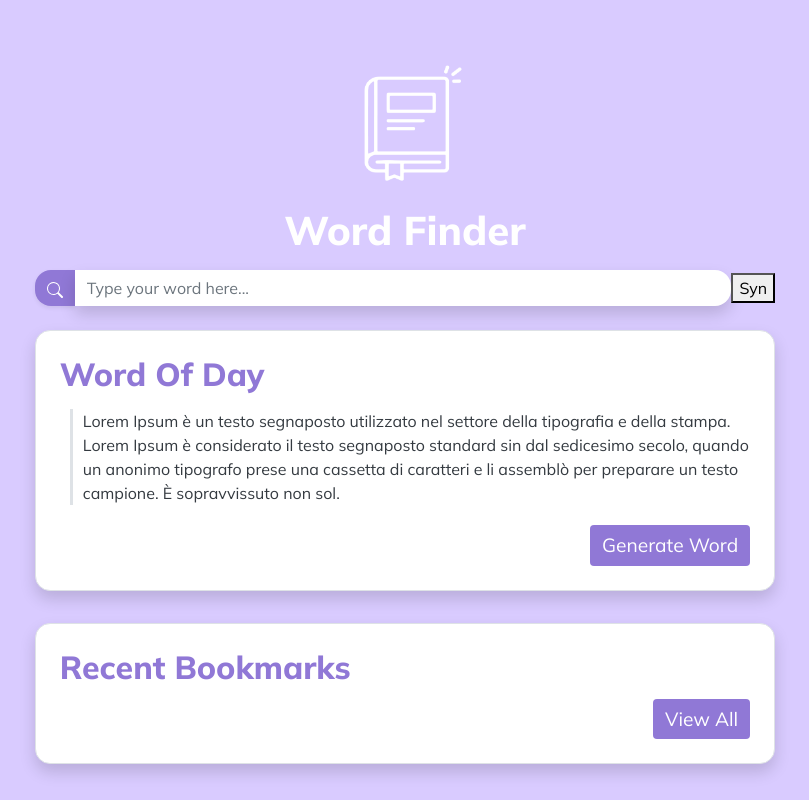
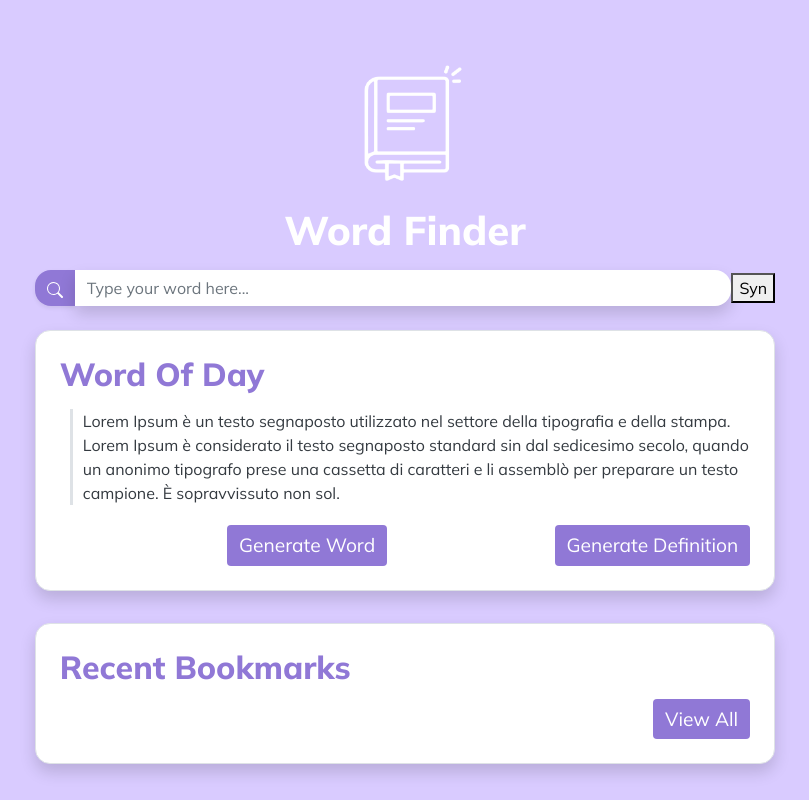
Before and after one commit to Natasha-A/WordFinder, a React (Create React App) app in the folder finalproject-app/: page / in a window 1280 px wide. Shown: the whole page, without its empty margins (235-1044 px from the left). Built offline with nearby package versions, Linux system fonts and the light colour scheme.

Commit message:
Co-authored-by: Alireza Maghsoud <Alirezamaghsoud@users.noreply.github.com>

```diff
--- a/finalproject-app/src/components/Homepage.js
+++ b/finalproject-app/src/components/Homepage.js
@@ -20,7 +20,8 @@ function Homepage( { recentBookmarks }) {
 
   const navigate = useNavigate();
   const handleSubmit = (event) => {
-  event.preventDefault(); // prevents from refreshing screen
+  event.preventDefault();
+  // prevents from refreshing screen
 
   // error checking for word input
   // i.e.) check if word exists and has no spaces
@@ -53,10 +54,22 @@ function Homepage( { recentBookmarks }) {
         console.log(err);
       }
 
+      // try {
+      //   const resp = await axios.get(`https://api.dictionaryapi.dev/api/v2/entries/en/${wordOfDay}`);
+      //   setDefWOD(resp.data);
+
+      //   console.log(defWOD);
+      // } catch(err) {
+      //   console.log(err);
+
+      // }
+    }
+
+
+    const fetchWordDesc = async () => {
       try {
         const resp = await axios.get(`https://api.dictionaryapi.dev/api/v2/entries/en/${wordOfDay}`);
-        setDefWOD(resp.data);
-
+        setDefWOD(resp.date[0]);
         console.log(defWOD);
       } catch(err) {
         console.log(err);
@@ -104,12 +117,13 @@ function fetchDefintion() {
                <p>{defWOD.word}</p>
 
                 {/* Example */}
-              <div className="border-start border-3 " Style="margin-left:10px; padding-left:10px;">
+              {<div className="border-start border-3 " Style="margin-left:10px; padding-left:10px;">
                 <p>Lorem Ipsum è un testo segnaposto utilizzato nel settore della tipografia e della stampa. Lorem Ipsum è considerato il testo segnaposto standard sin dal sedicesimo secolo, quando un anonimo tipografo prese una cassetta di caratteri e li assemblò per preparare un testo campione. È sopravvissuto non sol.</p>
-              </div>
+              </div> }
               <div Style="display: flex; justify-content: space-between">
                <div></div>
               <Button className="customButton mt-1" Style="font-size:1.2em; background-color:#9078D6;" onClick={() => {fetchWordDay()}}>Generate Word</Button>
+              <Button className="customButton mt-1" Style="font-size:1.2em; background-color:#9078D6;" onClick={() => {fetchWordDesc()}}>Generate Definition</Button>
              </div>
             </section>
             {/* Bookmarks */}
```
